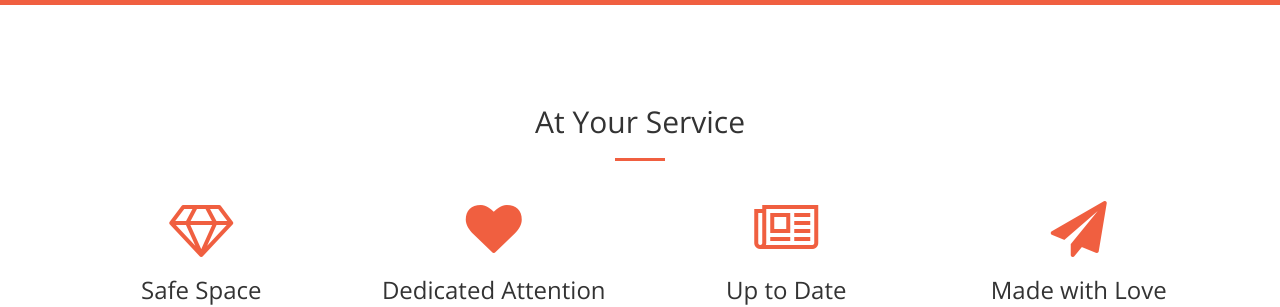
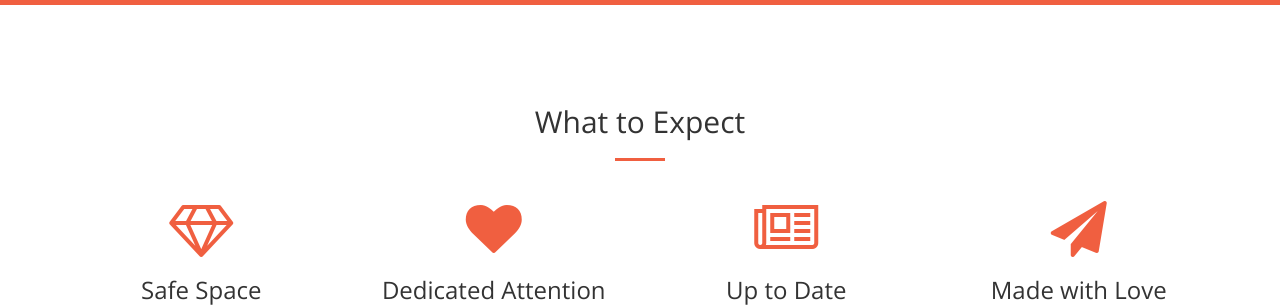
Before and after one commit to greensibshops/greensibshops.github.io, a Jekyll site: the page built from index.html, in a window 1280 px wide and 900 px high, scrolled down 1638 px. Shown: the part 159-466 px from the top of the window. Built offline with Jekyll 4.4.1, drawn with Linux system fonts in a browser that asks for light colours.

Commit message:
Update services.html

```diff
--- a/_includes/services.html
+++ b/_includes/services.html
@@ -2,7 +2,7 @@
     <div class="container">
         <div class="row">
             <div class="col-lg-12 text-center">
-                <h2 class="section-heading">At Your Service</h2>
+                <h2 class="section-heading">What to Expect</h2>
                 <hr class="primary">
             </div>
         </div>
```
